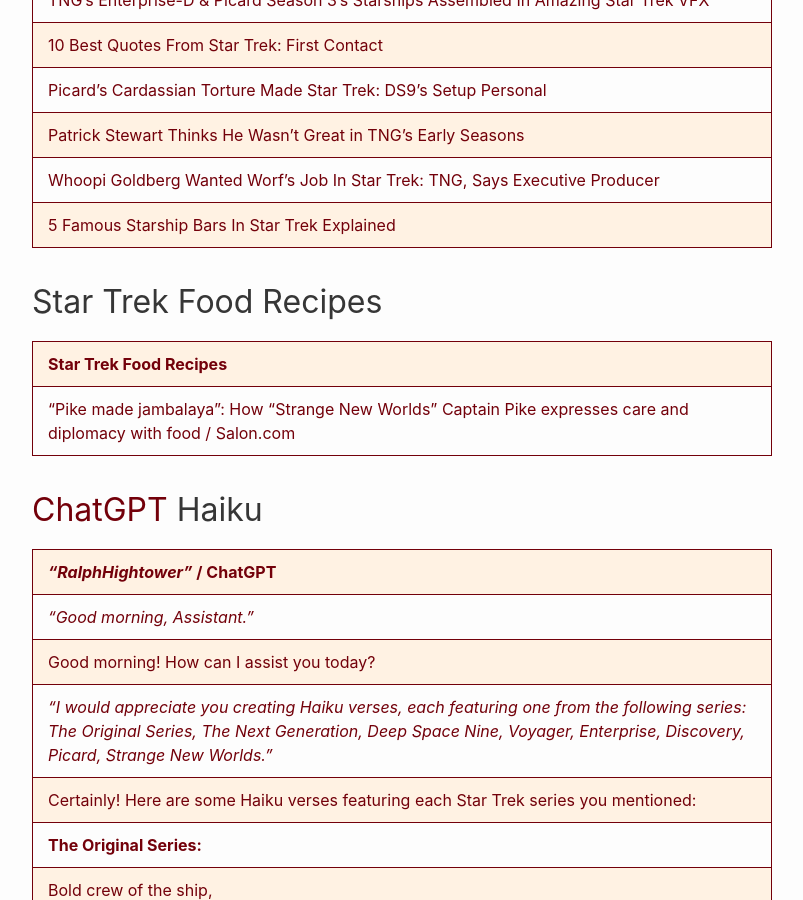
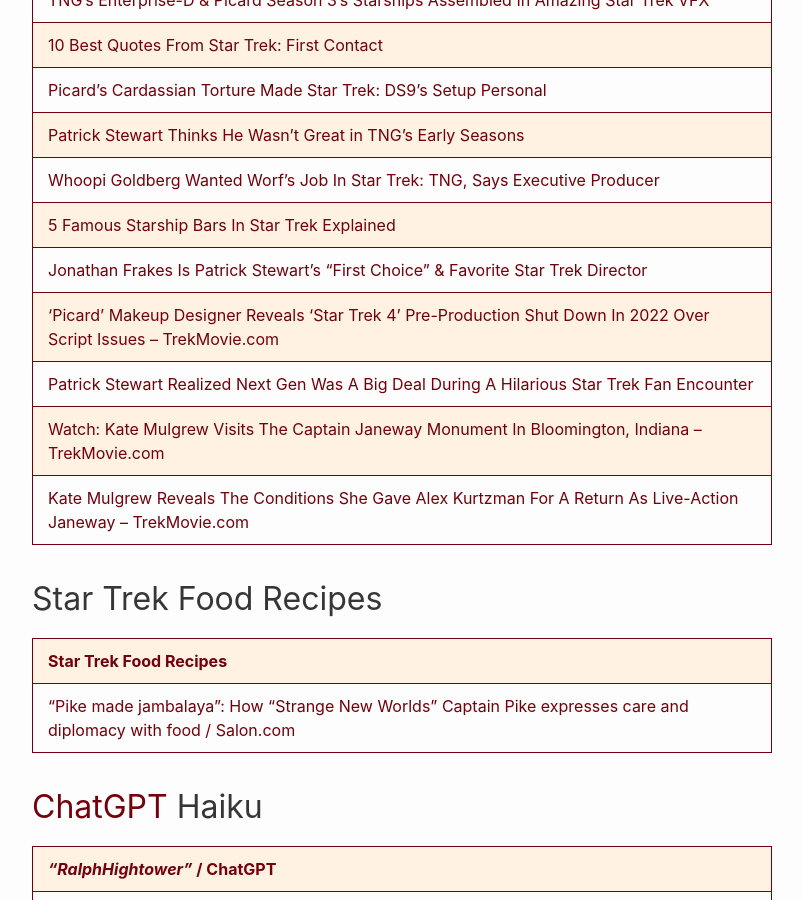
Before and after one commit to RalphHightower/RalphHightower, a Jekyll site: the page built from ScienceFiction/StarTrekFranchise.md, in a window 1280 px wide and 900 px high, scrolled down 4979 px. Shown: the whole window, without its empty margins (238-1041 px from the left). Built offline with Jekyll 4.4.1, drawn with Linux system fonts in a browser that asks for light colours; our own code applies the rules of GitHub Pages for plain Markdown files.

Commit message:
[docs](doc): StarTrekFranchise(extended description)

```diff
--- a/ScienceFiction/StarTrekFranchise.md
+++ b/ScienceFiction/StarTrekFranchise.md
@@ -102,6 +102,11 @@
 | [Patrick Stewart Thinks He Wasn't Great in TNG's Early Seasons](https://gizmodo.com/patrick-stewart-make-it-so-memoir-tng-acting-star-trek-1850963847 ) |
 | [Whoopi Goldberg Wanted Worf’s Job In Star Trek: TNG, Says Executive Producer](https://screenrant.com/whoopi-goldberg-star-trek-tng-chief-security-bartender/ ) |
 | [5 Famous Starship Bars In Star Trek Explained](https://screenrant.com/star-trek-starship-bars-10-forward-explained/#ten-forward-in-star-trek-picard-season-3 ) |
+| [Jonathan Frakes Is Patrick Stewart's "First Choice" & Favorite Star Trek Director](https://screenrant.com/jonathan-frakes-patrick-stewart-favorite-star-trek-director/ ) |
+| [‘Picard’ Makeup Designer Reveals ‘Star Trek 4’ Pre-Production Shut Down In 2022 Over Script Issues – TrekMovie.com](https://trekmovie.com/2023/11/01/picard-makeup-designer-reveals-star-trek-4-pre-production-shut-down-in-2022-over-script-issues/ ) |
+| [Patrick Stewart Realized Next Gen Was A Big Deal During A Hilarious Star Trek Fan Encounter](https://www.slashfilm.com/1426072/patrick-stewart-next-generation-big-deal-hilarious-star-trek-fan-encounter/ ) |
+| [Watch: Kate Mulgrew Visits The Captain Janeway Monument In Bloomington, Indiana – TrekMovie.com](https://trekmovie.com/2022/10/23/watch-kate-mulgrew-visits-the-janeway-monument-in-bloomington-indiana/ ) |
+| [Kate Mulgrew Reveals The Conditions She Gave Alex Kurtzman For A Return As Live-Action Janeway – TrekMovie.com](https://trekmovie.com/2022/10/28/kate-mulgrew-reveals-the-conditions-she-gave-alex-kurtzman-for-a-return-as-live-action-janeway/ ) |
 
 ## Star Trek Food Recipes
 
```
